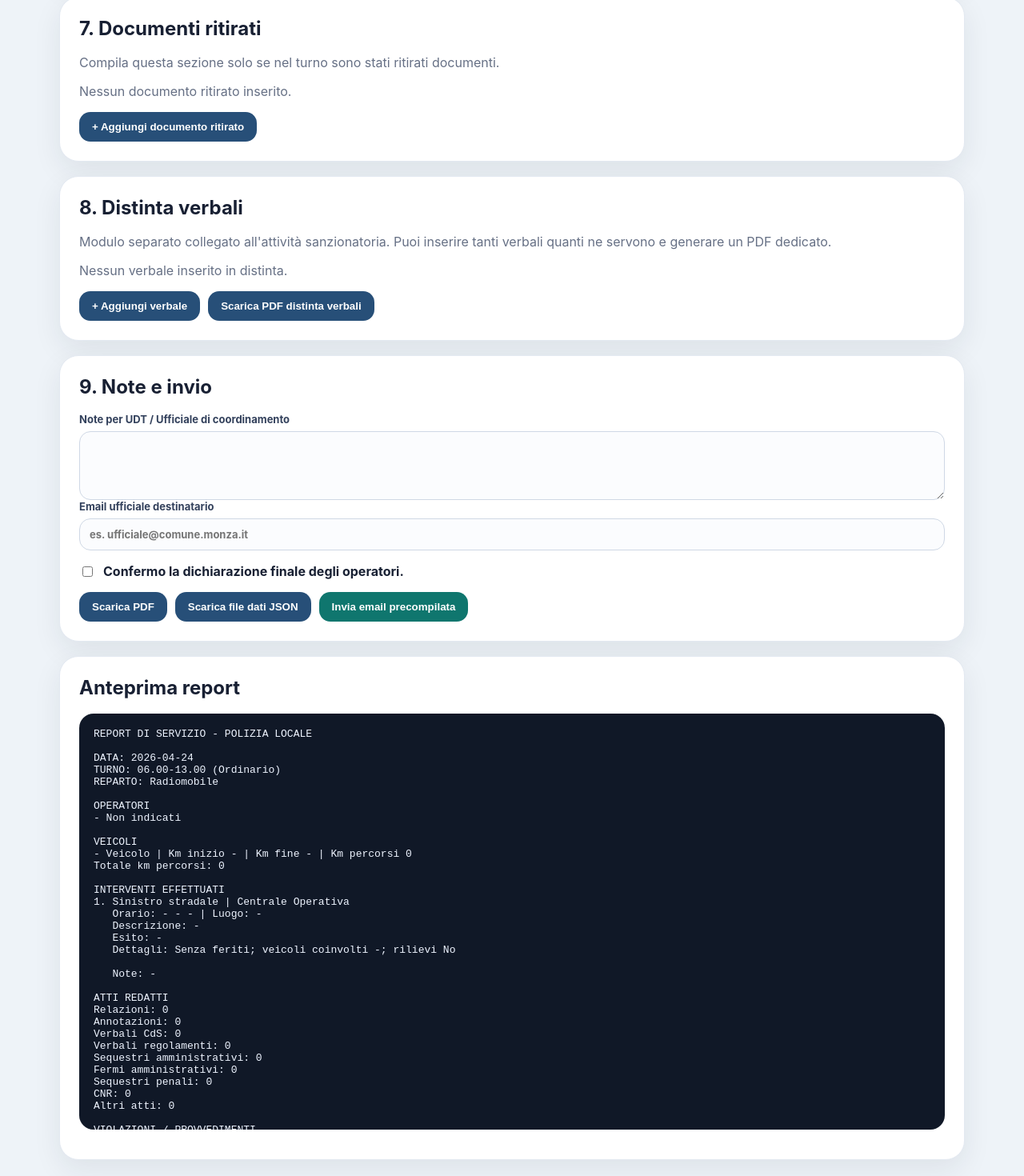
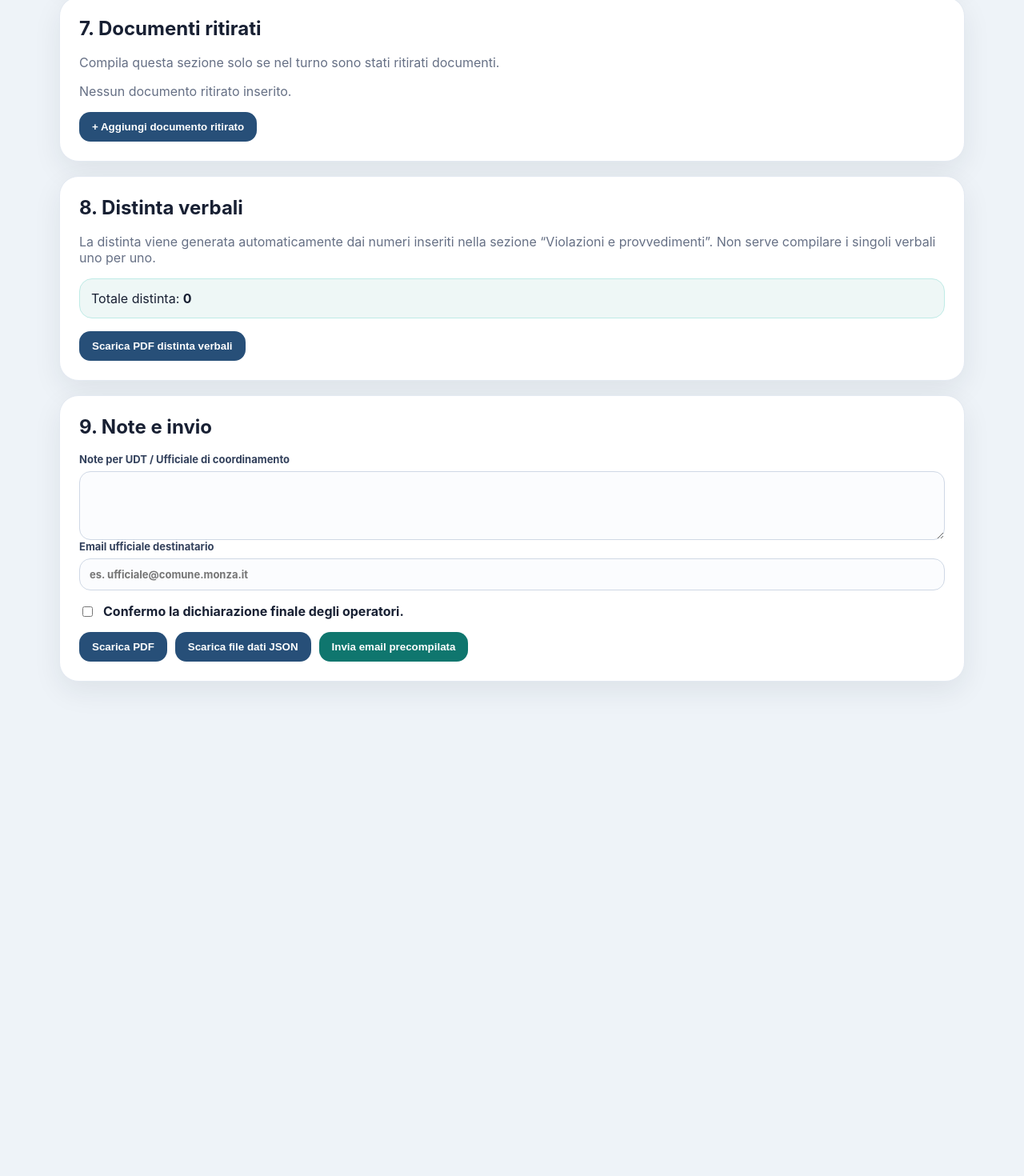
Before and after one commit to francescaonesti-CO/report-fine-turno, a React (Vite) app: page / in a window 1280 px wide. Shown: the part 3111-4581 px from the top of the page at 80% size. After the commit the page ends 4005 px from the top, so only its background shows below. Built offline with nearby package versions, Linux system fonts and the light colour scheme.

Commit message:
Add files via upload

```diff
--- a/src/main.jsx
+++ b/src/main.jsx
@@ -229,22 +229,9 @@ function OperatorReport({ report, setReport }) {
 
     <section className="card">
       <h2>8. Distinta verbali</h2>
-      <p className="muted">Modulo separato collegato all'attività sanzionatoria. Puoi inserire tanti verbali quanti ne servono e generare un PDF dedicato.</p>
-      {(report.distintaVerbali || []).length === 0 && <p className="muted">Nessun verbale inserito in distinta.</p>}
-      {(report.distintaVerbali || []).map((verbale, idx) => <div className="rowCard" key={idx}>
-        <div className="grid three">
-          <Field label="Numero verbale"><Input value={verbale.numero} onChange={v => updateArray('distintaVerbali', idx, { numero: v })} /></Field>
-          <Field label="Tipo violazione"><Input value={verbale.tipo} onChange={v => updateArray('distintaVerbali', idx, { tipo: v })} placeholder="es. CdS, regolamento, annonaria..." /></Field>
-          <Field label="Norma violata"><Input value={verbale.norma} onChange={v => updateArray('distintaVerbali', idx, { norma: v })} placeholder="es. art. 158 C.d.S." /></Field>
-        </div>
-        <div className="grid three">
-          <Field label="Importo"><Input value={verbale.importo} onChange={v => updateArray('distintaVerbali', idx, { importo: v })} placeholder="es. 42,00 €" /></Field>
-          <Field label="Operatore verbalizzante"><Input value={verbale.operatore} onChange={v => updateArray('distintaVerbali', idx, { operatore: v })} /></Field>
-          <Field label="Note"><Input value={verbale.note} onChange={v => updateArray('distintaVerbali', idx, { note: v })} /></Field>
-        </div>
-        <button className="ghost" onClick={() => removeArray('distintaVerbali', idx)}>Rimuovi verbale</button>
-      </div>)}
-      <div className="actions"><button onClick={() => addArray('distintaVerbali', emptyVerbaleDistinta())}>+ Aggiungi verbale</button><button onClick={() => buildVerbaliPdf(report).save(`distinta-verbali-${sanitizeFileName(report.data)}-${sanitizeFileName(turnoLabel(report))}.pdf`)}>Scarica PDF distinta verbali</button></div>
+      <p className="muted">La distinta viene generata automaticamente dai numeri inseriti nella sezione “Violazioni e provvedimenti”. Non serve compilare i singoli verbali uno per uno.</p>
+      <div className="totalBox">Totale distinta: <strong>{totaleViolazioni}</strong></div>
+      <div className="actions"><button onClick={() => buildVerbaliPdf(report).save(`distinta-verbali-${sanitizeFileName(report.data)}-${sanitizeFileName(turnoLabel(report))}.pdf`)}>Scarica PDF distinta verbali</button></div>
     </section>
 
     <section className="card">
@@ -255,10 +242,6 @@ function OperatorReport({ report, setReport }) {
       <div className="actions"><button onClick={generatePdf}>Scarica PDF</button><button onClick={exportJson}>Scarica file dati JSON</button><button className="primary" onClick={sendMail}>Invia email precompilata</button></div>
     </section>
 
-    <section className="card preview">
-      <h2>Anteprima report</h2>
-      <pre>{text}</pre>
-    </section>
   </>;
 }
 
@@ -351,10 +334,6 @@ function Dashboard({ reports, setReports }) {
       <div className="actions"><button onClick={generateCommanderPdf}>Genera PDF aggregato</button><button onClick={() => exportExcelAvanzato(reports, aggregate, commanderNotes)}>Esporta Excel avanzato</button><button onClick={exportCsv}>Esporta tabella CSV</button></div>
     </section>
 
-    <section className="card preview">
-      <h2>Anteprima report aggregato</h2>
-      <pre>{text}</pre>
-    </section>
   </>;
 }
 
@@ -362,7 +341,6 @@ function OfficialReport({ reports, setReports, official, setOfficial }) {
   const aggregate = useMemo(() => aggregateReports(reports), [reports]);
   const autoSintesi = useMemo(() => officialSynthesis(aggregate, reports), [aggregate, reports]);
   const autoEventi = useMemo(() => officialEventsText(reports), [reports]);
-  const preview = useMemo(() => officialReportText(aggregate, reports, official, autoSintesi, autoEventi), [aggregate, reports, official, autoSintesi, autoEventi]);
   const update = (patch) => setOfficial(prev => ({ ...prev, ...patch }));
   const updateAttivita = (idx, patch) => setOfficial(prev => ({ ...prev, attivitaIspettive: prev.attivitaIspettive.map((x, i) => i === idx ? { ...x, ...patch } : x) }));
   const addAttivita = () => setOfficial(prev => ({ ...prev, attivitaIspettive: [...prev.attivitaIspettive, emptyAttivitaIspettiva()] }));
@@ -402,7 +380,6 @@ function OfficialReport({ reports, setReports, official, setOfficial }) {
     <section className="card"><h2>4. Eventi degni di rilievo</h2><p className="muted">Eventi rilevanti individuati automaticamente: sinistri con feriti, TSO/ASO, interventi con parole chiave critiche o lunga durata.</p><pre className="miniPreview">{autoEventi || 'Nessun evento rilevante automatico rilevato.'}</pre></section>
     <section className="card"><h2>5. Anomalie e attività ispettive</h2><Field label="Anomalie riscontrate durante il turno"><Textarea value={official.anomalie} onChange={v => update({ anomalie: v })} /></Field><h3>Attività ispettive</h3>{official.attivitaIspettive.map((a, idx) => <div className="rowCard" key={idx}><div className="grid four"><Field label="Tipo attività"><Input value={a.tipo} onChange={v => updateAttivita(idx, { tipo: v })} placeholder="es. annonaria, ambiente..." /></Field><Field label="Reparto / pattuglia"><Input value={a.reparto} onChange={v => updateAttivita(idx, { reparto: v })} /></Field><Field label="Luogo"><Input value={a.luogo} onChange={v => updateAttivita(idx, { luogo: v })} /></Field><Field label="Orario"><Input value={a.orario} onChange={v => updateAttivita(idx, { orario: v })} /></Field></div><div className="grid three"><Field label="Esito"><Input value={a.esito} onChange={v => updateAttivita(idx, { esito: v })} /></Field><Field label="Violazioni collegate"><Input value={a.violazioni} onChange={v => updateAttivita(idx, { violazioni: v })} /></Field><Field label="Note"><Input value={a.note} onChange={v => updateAttivita(idx, { note: v })} /></Field></div><button className="ghost" onClick={() => removeAttivita(idx)}>Rimuovi attività</button></div>)}<button onClick={addAttivita}>+ Aggiungi attività ispettiva</button></section>
     <section className="card"><h2>6. Esiti e comunicazioni</h2><Field label="Esiti"><Textarea value={official.esiti} onChange={v => update({ esiti: v })} /></Field><div className="grid two"><Field label="Comunicazione all'E.Q. di turno"><Textarea value={official.comunicazioneEq} onChange={v => update({ comunicazioneEq: v })} /></Field><Field label="Nota per il Comandante"><Textarea value={official.notaComandante} onChange={v => update({ notaComandante: v })} /></Field></div><div className="actions"><button className="primary" onClick={generateOfficialPdf}>Genera PDF Report Ufficiale</button></div></section>
-    <section className="card preview"><h2>Anteprima report ufficiale</h2><pre>{preview}</pre></section>
   </>;
 }
 
@@ -439,7 +416,7 @@ function addHeader(doc, title, subtitle = '') {
   doc.setFontSize(7.8);
   doc.setTextColor(40, 48, 60);
   doc.text('Via Marsala 13 | 20900 Monza', 145, 11);
-  doc.text('Tel. 039.2816313', 145, 17);
+  doc.text('Tel. 039 28161', 145, 17);
   doc.text('polizialocale@comune.monza.it', 145, 23);
   doc.setDrawColor(12, 47, 97);
   doc.setLineWidth(0.6);
@@ -450,11 +427,6 @@ function addHeader(doc, title, subtitle = '') {
   doc.setFont('helvetica', 'bold');
   doc.setFontSize(12);
   doc.text(title, 75, 44.5, { align: 'center' });
-  doc.setDrawColor(180, 196, 224);
-  doc.setLineWidth(1.2);
-  doc.line(141, 39, 136, 47);
-  doc.line(145, 39, 140, 47);
-  doc.line(149, 39, 144, 47);
   if (subtitle) {
     doc.setTextColor(55, 65, 81);
     doc.setFont('helvetica', 'normal');
@@ -476,7 +448,7 @@ function addFooter(doc) {
     doc.setTextColor(12, 47, 97);
     doc.text('Settore Polizia Locale, Protezione Civile', 12, 289);
     doc.text('Via Marsala 13 | 20900 Monza', 12, 293);
-    doc.text('Tel. 039.2816313', 86, 291);
+    doc.text('Tel. 039 28161', 86, 291);
     doc.text('polizialocale@comune.monza.it', 127, 291);
     doc.setFillColor(12, 47, 97);
     doc.roundedRect(178, 287, 20, 7, 1.2, 1.2, 'F');
@@ -652,24 +624,34 @@ function buildVerbaliPdf(report) {
   const title = 'DISTINTA VERBALI DEL TURNO';
   const subtitle = `${report.data} | Turno ${turnoLabel(report)} | ${repartoLabel(report)}`;
   const doc = makePdf(title, subtitle);
+  const c = report.counters || emptyCounters();
   let y = 54;
+
   y = section(doc, 'Dati generali', y, title, subtitle);
   y = kvGrid(doc, [
     { label: 'Data servizio', value: report.data },
     { label: 'Turno', value: turnoLabel(report) },
+    { label: 'Tipologia orario', value: report.orarioTipo || '-' },
     { label: 'Reparto / servizio', value: repartoLabel(report) },
     { label: 'Operatori', value: operatorNames(report).join(', ') || '-' },
   ], y, 2, title, subtitle) + 2;
-  y = section(doc, 'Elenco verbali', y, title, subtitle);
-  const rows = (report.distintaVerbali || [])
-    .filter(v => v.numero || v.tipo || v.norma || v.importo || v.operatore || v.note)
-    .map((v, idx) => [idx + 1, v.numero || '-', v.tipo || '-', v.norma || '-', v.importo || '-', v.operatore || '-', v.note || '-']);
-  y = simpleTable(doc, ['#', 'N. verbale', 'Tipo', 'Norma violata', 'Importo', 'Operatore', 'Note'], rows.length ? rows : [['-', 'Nessun verbale inserito', '-', '-', '-', '-', '-']], y, [10, 30, 30, 38, 25, 32, 21], title, subtitle);
-  y = section(doc, 'Riepilogo attività sanzionatoria', y, title, subtitle);
-  const c = report.counters || emptyCounters();
-  y = simpleTable(doc, ['Voce', 'N.'], [
-    ['Preavvisi CdS', c.preavvisiCds], ['VdC CdS', c.vdcCds], ['Regolamento Polizia', c.regPolizia], ['Regolamento Edilizio', c.regEdilizio], ['Regolamento Benessere Animali', c.regBenessereAnimali], ['Annonaria / commercio', c.annonaria], [`Altre norme ${c.altreNormeDescrizione || ''}`, c.altreNorme], ['Fermi', c.fermi], ['Sequestri', c.sequestri], ['Totale', getTotaleViolazioni(report)]
+
+  y = section(doc, 'Riepilogo smart attività sanzionatoria', y, title, subtitle);
+  y = simpleTable(doc, ['Tipologia', 'N.'], [
+    ['Preavvisi CdS', c.preavvisiCds],
+    ['Verbali CdS', c.vdcCds],
+    ['Verbali Regolamento Polizia', c.regPolizia],
+    ['Verbali Regolamento Edilizio', c.regEdilizio],
+    ['Verbali Regolamento Benessere Animali', c.regBenessereAnimali],
+    ['Verbali Annonaria / commercio', c.annonaria],
+    [`Altre violazioni ${c.altreNormeDescrizione || ''}`, c.altreNorme],
+    ['Fermi', c.fermi],
+    ['Sequestri', c.sequestri],
+    ['TOTALE', getTotaleViolazioni(report)]
   ], y, [150, 36], title, subtitle);
+
+  y = section(doc, 'Note', y, title, subtitle);
+  y = paragraph(doc, 'La presente distinta è generata automaticamente dai dati inseriti nella sezione “Violazioni e provvedimenti” del report di servizio.', y, title, subtitle);
   addFooter(doc);
   return doc;
 }
@@ -721,10 +703,6 @@ function buildServicePdf(report) {
   y = section(doc, 'Documenti ritirati', y, title, subtitle);
   const docRows = (report.documentiRitirati || []).filter(d => d.tipo || d.quantita || d.note).map(d => [d.tipo || '-', d.quantita || '-', d.note || '-']);
   y = simpleTable(doc, ['Tipo documento', 'Quantità', 'Note'], docRows.length ? docRows : [['Nessun documento ritirato', '-', '-']], y, [70, 28, 88], title, subtitle);
-
-  y = section(doc, 'Distinta verbali', y, title, subtitle);
-  const verbRows = (report.distintaVerbali || []).filter(v => v.numero || v.tipo || v.norma || v.importo || v.operatore || v.note).map(v => [v.numero || '-', v.tipo || '-', v.norma || '-', v.importo || '-', v.operatore || '-', v.note || '-']);
-  y = simpleTable(doc, ['N. verbale', 'Tipo', 'Norma', 'Importo', 'Operatore', 'Note'], verbRows.length ? verbRows : [['Nessun verbale in distinta', '-', '-', '-', '-', '-']], y, [28, 35, 34, 25, 34, 30], title, subtitle);
 
   y = section(doc, 'Note per UDT / Ufficiale di coordinamento', y, title, subtitle);
   y = paragraph(doc, report.noteUdt || '-', y, title, subtitle);
@@ -913,7 +891,7 @@ function reportText(report) {
     return `${idx + 1}. ${i.tipo} | ${i.origine}${i.origine === 'Altro' ? ': ' + (i.origineAltro || '-') : ''}\n   Orario: ${i.oraInizio || '-'} - ${i.oraFine || '-'} | Luogo: ${i.luogo || '-'}\n   Descrizione: ${i.descrizione || '-'}\n   Esito: ${i.esito || '-'}\n${extraDetails(i)}${scuole ? '\n' + scuole : ''}\n   Note: ${i.note || '-'}`;
   }).join('\n\n') || '- Nessun intervento inserito';
   const c = report.counters || emptyCounters();
-  return `REPORT DI SERVIZIO - POLIZIA LOCALE\n\nDATA: ${report.data}\nTURNO: ${turnoLabel(report)} (${report.orarioTipo})\nREPARTO: ${repartoLabel(report)}\n\nOPERATORI\n${ops}\n\nVEICOLI\n${mezzi || '- Non indicati'}\nTotale km percorsi: ${getKmTotali(report)}\n\nINTERVENTI EFFETTUATI\n${interventi}\n\nATTI REDATTI\nRelazioni: ${c.relazioni}\nAnnotazioni: ${c.annotazioni}\nVerbali CdS: ${c.verbaliCds}\nVerbali regolamenti: ${c.verbaliRegolamenti}\nSequestri amministrativi: ${c.sequestriAmministrativi}\nFermi amministrativi: ${c.fermiAmministrativi}\nSequestri penali: ${c.sequestriPenali}\nCNR: ${c.cnr}\nAltri atti: ${c.altriAttiNumero} ${c.altriAttiDescrizione || ''}\n\nVIOLAZIONI / PROVVEDIMENTI\nPreavvisi CdS: ${c.preavvisiCds}\nVdC CdS: ${c.vdcCds}\nRegolamento Polizia: ${c.regPolizia}\nRegolamento Edilizio: ${c.regEdilizio}\nRegolamento Benessere Animali: ${c.regBenessereAnimali}\nAnnonaria / commercio: ${c.annonaria}\nAltre norme: ${c.altreNorme} ${c.altreNormeDescrizione || ''}\nFermi: ${c.fermi}\nSequestri: ${c.sequestri}\nTOTALE: ${getTotaleViolazioni(report)}\n\nNOTE PER UDT / UFFICIALE DI COORDINAMENTO\n${report.noteUdt || '-'}\n\nDICHIARAZIONE\nGli operatori dichiarano che quanto riportato corrisponde fedelmente alle attività effettivamente svolte e riscontrate durante il turno di servizio.\nConferma dichiarazione: ${report.dichiarazione ? 'SI' : 'NO'}\n`;
+  return `REPORT DI SERVIZIO - POLIZIA LOCALE\n\nDATA: ${report.data}\nTURNO: ${turnoLabel(report)} (${report.orarioTipo})\nREPARTO: ${repartoLabel(report)}\n\nOPERATORI\n${ops}\n\nVEICOLI\n${mezzi || '- Non indicati'}\nTotale km percorsi: ${getKmTotali(report)}\n\nINTERVENTI EFFETTUATI\n${interventi}\n\nATTI REDATTI\nRelazioni: ${c.relazioni}\nAnnotazioni: ${c.annotazioni}\nSequestri amministrativi: ${c.sequestriAmministrativi}\nFermi amministrativi: ${c.fermiAmministrativi}\nSequestri penali: ${c.sequestriPenali}\nCNR: ${c.cnr}\nAltri atti: ${c.altriAttiNumero} ${c.altriAttiDescrizione || ''}\n\nVIOLAZIONI / PROVVEDIMENTI\nPreavvisi CdS: ${c.preavvisiCds}\nVdC CdS: ${c.vdcCds}\nRegolamento Polizia: ${c.regPolizia}\nRegolamento Edilizio: ${c.regEdilizio}\nRegolamento Benessere Animali: ${c.regBenessereAnimali}\nAnnonaria / commercio: ${c.annonaria}\nAltre norme: ${c.altreNorme} ${c.altreNormeDescrizione || ''}\nFermi: ${c.fermi}\nSequestri: ${c.sequestri}\nTOTALE: ${getTotaleViolazioni(report)}\n\nNOTE PER UDT / UFFICIALE DI COORDINAMENTO\n${report.noteUdt || '-'}\n\nDICHIARAZIONE\nGli operatori dichiarano che quanto riportato corrisponde fedelmente alle attività effettivamente svolte e riscontrate durante il turno di servizio.\nConferma dichiarazione: ${report.dichiarazione ? 'SI' : 'NO'}\n`;
 }
 
 function aggregateReports(reports) {
```
